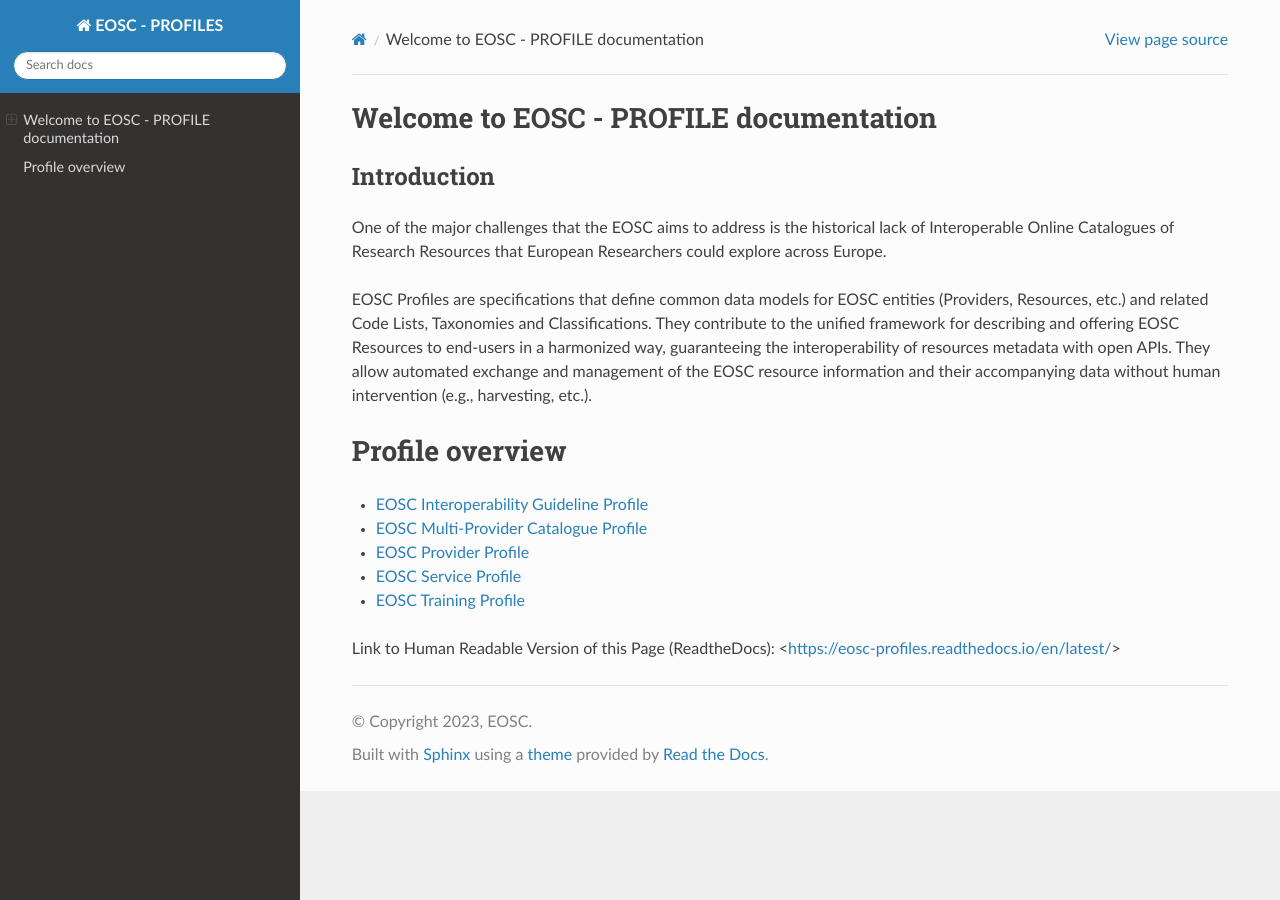
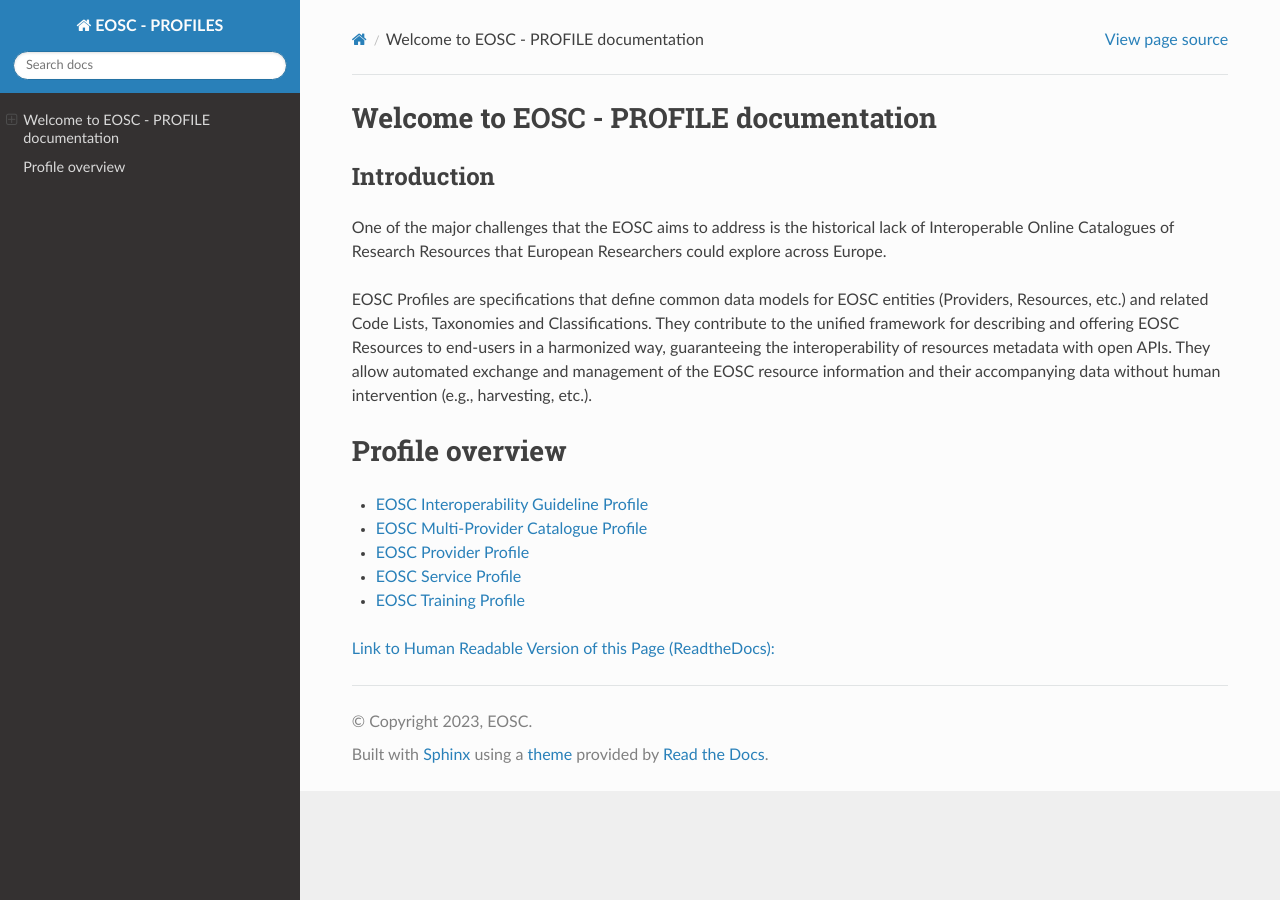
Before and after one commit to alessiabardi/eosc-profiles, a Sphinx documentation site: the page built from docs/index.rst, in a window 1280 px wide. Built offline with Sphinx 7.4.7 and the Read the Docs theme 2.0.0, drawn with Linux system fonts in a browser that asks for light colours.

Commit message:
Update index.rst

```diff
--- a/docs/index.rst
+++ b/docs/index.rst
@@ -22,4 +22,4 @@
 * `EOSC Service Profile <https://eosc-service-profile.readthedocs.io/>`_
 * `EOSC Training Profile <https://eosc-training-profile.readthedocs.io/>`_
 
-Link to Human Readable Version of this Page (ReadtheDocs): <https://eosc-profiles.readthedocs.io/en/latest/>
+`Link to Human Readable Version of this Page (ReadtheDocs): <https://eosc-profiles.readthedocs.io/en/latest/>`_
```
